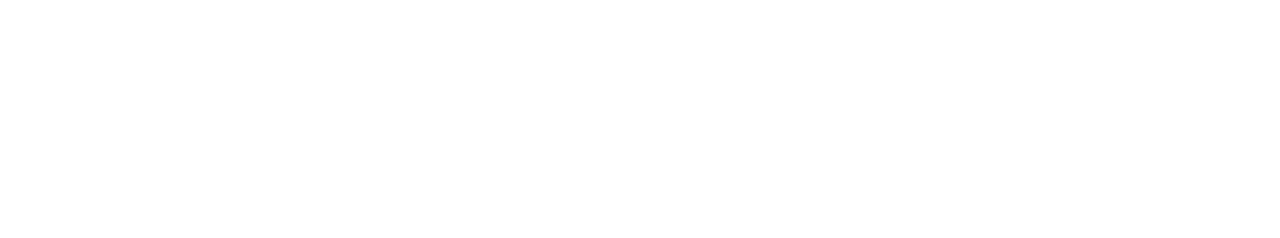
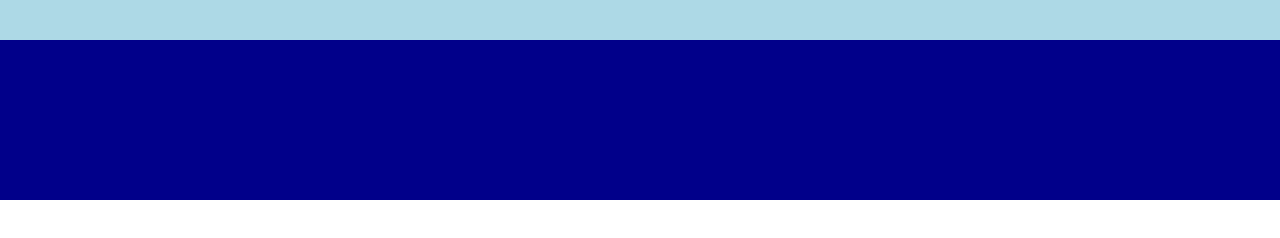
Before and after one commit to gabrieleomegna/htmlcss-struttura-discord, a plain HTML site: page index.html in a window 1280 px wide. Drawn offline with Linux system fonts and the light colour scheme.

Commit message:
Inizialized index.html macrostructure

```diff
--- a/index.html
+++ b/index.html
@@ -7,6 +7,35 @@
     <link rel="stylesheet" href="style/style.css">
 </head>
 <body>
+    <header>
+        <section id="upper-hdr">
 
+        </section>
+        <section id="bottom-hdr">
+
+        </section>
+    </header>
+    <main>
+        <section> <!-- Boxes blue-pink -->
+
+        </section>
+        <section> <!-- Boxes pink-blue -->
+
+        </section>
+        <section> <!-- Boxes blue-pink -->
+
+        </section>
+        <section> <!-- Big box green -->
+
+        </section>
+    </main>
+    <footer>
+        <section id="upper-footer">
+
+        </section>
+        <section id="bottom-footer">
+
+        </section>
+    </footer>
 </body>
 </html>
--- a/style/style.css
+++ b/style/style.css
@@ -4,3 +4,17 @@
     padding: 0;
     box-sizing: border-box;
 }
+/* HEADER */
+header {
+    height: 200px;
+    /* background-color: red; */
+    width: 100%;
+}
+#upper-hdr {
+    height: 20%;
+    background-color: rgb(173, 216, 230);
+}
+#bottom-hdr {
+    height: 80%;
+    background-color: rgb(0, 0, 139);
+}
```
